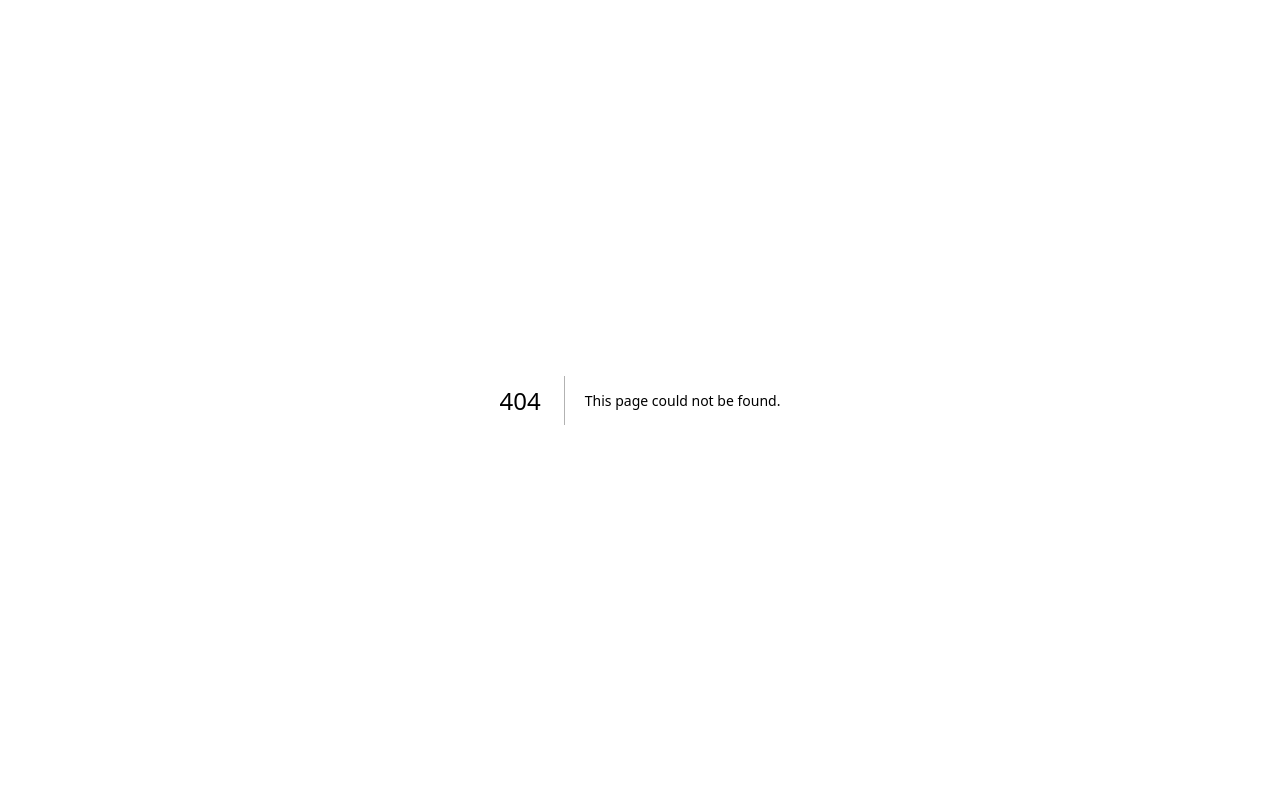
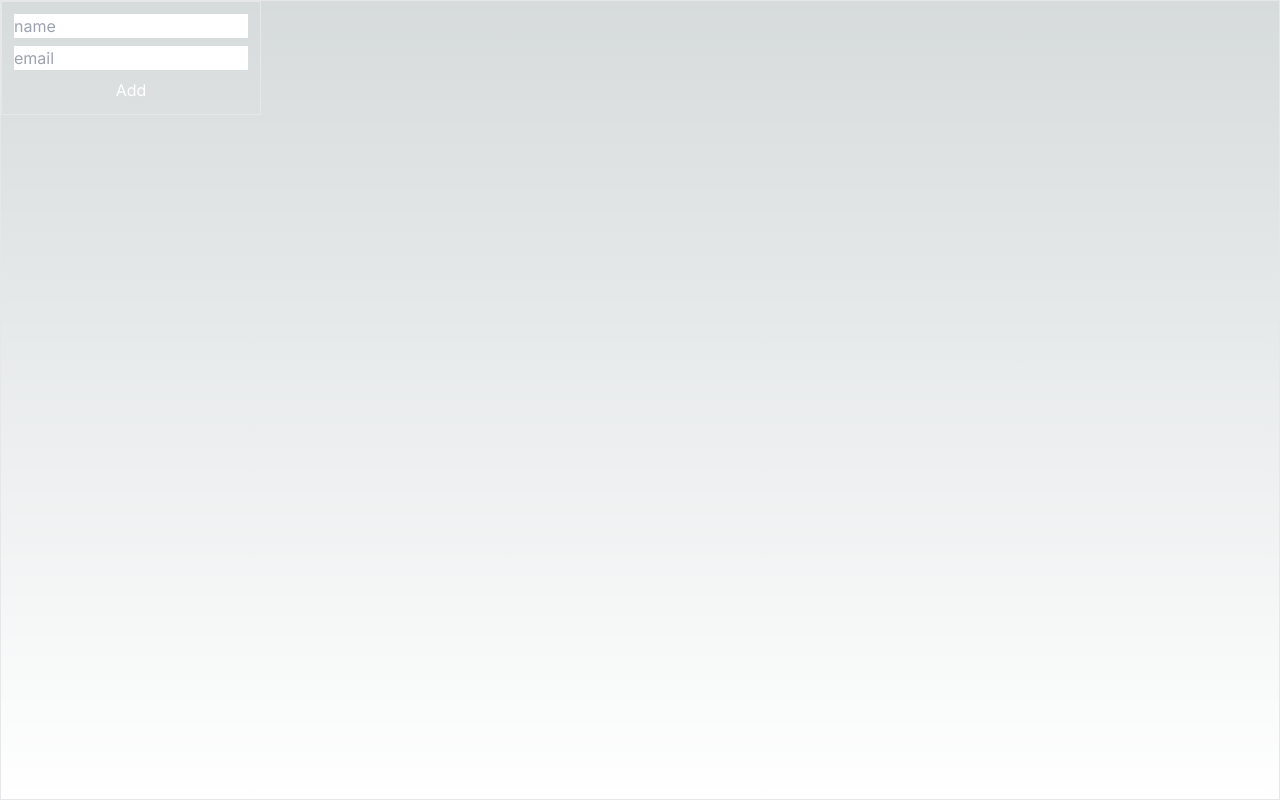
Before and after one commit to darkweb19/finance-wanabee, a Next.js app: page /user in a window 1280 px wide. Before the commit this address had no page. Built offline with nearby package versions, Linux system fonts and the light colour scheme.

Commit message:
feat : integrated to frontend

```diff
--- /dev/null
+++ b/app/user/page.tsx
@@ -0,0 +1,71 @@
+"use client";
+
+import { useState } from "react";
+
+export default function UserCreate() {
+	const [name, setName] = useState("");
+	const [email, setEmail] = useState("");
+	const [created, setCreated] = useState(false);
+
+	async function submit(e: React.FormEvent<HTMLFormElement>) {
+		try {
+			e.preventDefault();
+			const user = await fetch(
+				"https://finance-wanabee.vercel.app//api/user/create",
+				{
+					method: "POST",
+					headers: {
+						"Content-Type": "application/json",
+					},
+					body: JSON.stringify({ name, email }),
+				}
+			);
+			console.log("user created in db");
+			setName("");
+			setEmail("");
+			setCreated(true);
+			setTimeout(() => {
+				setCreated(false);
+			}, 1000);
+
+			console.log(user);
+		} catch (err) {
+			console.log("database creation failed for user in client");
+		}
+	}
+	return (
+		<div className="flex border text-black h-screen">
+			<form
+				action=""
+				onSubmit={submit}
+				className="border flex gap-2 flex-col h-fit p-3"
+			>
+				<input
+					type="text"
+					name="name"
+					placeholder="name"
+					value={name}
+					onChange={(e) => setName(e.target.value)}
+				/>
+				<input
+					type="text"
+					name="email"
+					placeholder="email"
+					value={email}
+					onChange={(e) => setEmail(e.target.value)}
+				/>
+
+				{name.length == 0 ? (
+					<button className="text-white" type="submit" disabled>
+						Add
+					</button>
+				) : (
+					<button className="text-white" type="submit">
+						Add
+					</button>
+				)}
+				{created && <div className="text-white"> User Created</div>}
+			</form>
+		</div>
+	);
+}
```
